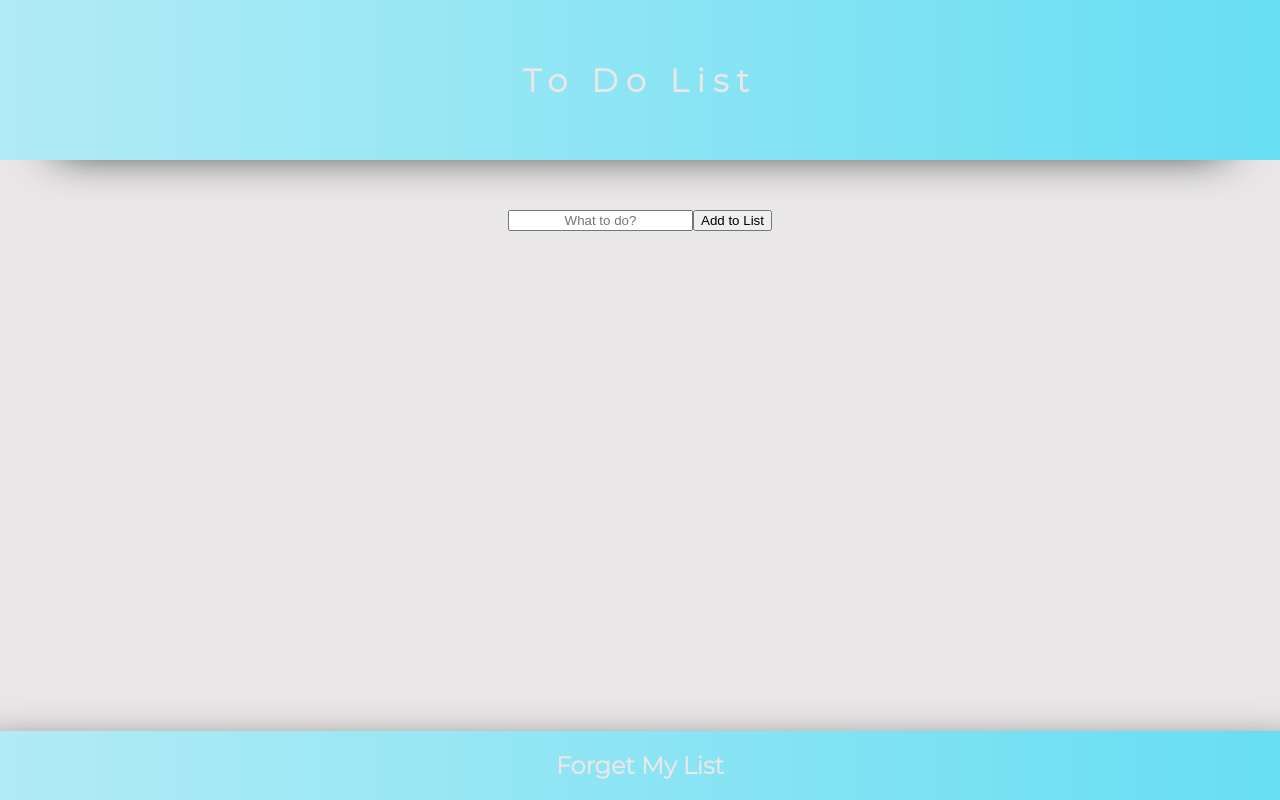
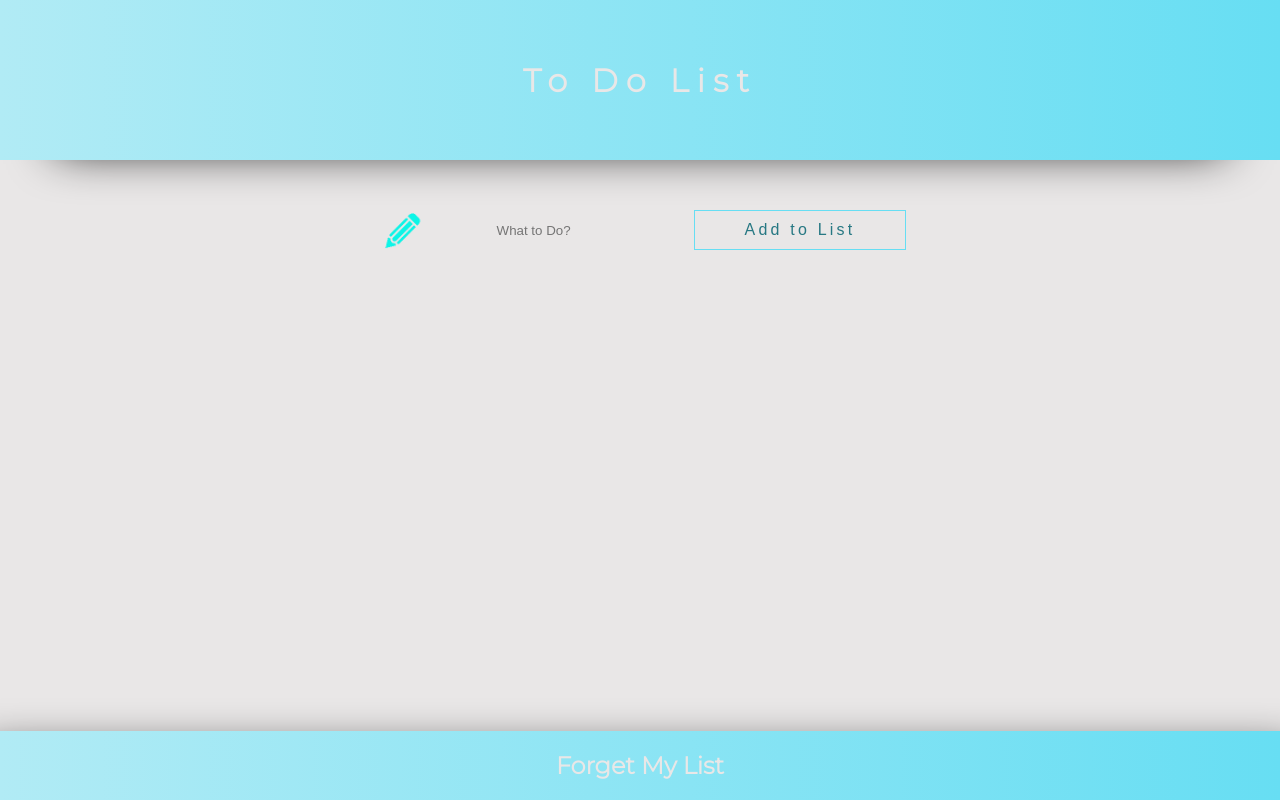
Before and after one commit to Mbarbotiko/new-to-do-list, a React (Create React App) app: page / in a window 1280 px wide. Built offline with nearby package versions, Linux system fonts and the light colour scheme.

Commit message:
adding button styling and input styling

```diff
--- a/src/components/SubmitButton.scss
+++ b/src/components/SubmitButton.scss
@@ -0,0 +1,14 @@
+@import './../VariableSetup.scss';//import shared colors/fonts/vars
+
+
+.SubmitButton{
+    background-color: transparent;
+    border: solid 1px $aqua;
+    color: $aquaText;
+    padding: 10px 50px;
+    text-align: center;
+    font-size: 1em;
+    letter-spacing: .2em;
+    height:100%
+
+}
--- a/src/components/ToDoInput.js
+++ b/src/components/ToDoInput.js
@@ -21,6 +21,7 @@ class ToDoInput extends Component {
 
 
     handleChange = (event) => {
+        //here also do not allow more than 100 characters and trigger alert
         this.setState({
             inputValue: event.target.value
         })
@@ -96,7 +97,7 @@ class ToDoInput extends Component {
                 <form>
                     <input
                         type='text'
-                        placeholder='What to do?'
+                        placeholder='What to Do?'
                         value={this.state.inputValue}
                         onChange={this.handleChange}
                     ></input>
--- a/src/components/ToDoList.scss
+++ b/src/components/ToDoList.scss
@@ -1,3 +1,4 @@
+@import './../VariableSetup.scss';//import shared colors/fonts/vars
 .List{
   // background-color:orange;
   width:50%;
@@ -8,5 +9,27 @@
 }
 
 .Input input{
-  text-align: center;
+   text-align: center;
+   width: 50%;
+   padding: 11px 0px;
+   color: $aquaText;
+   border: none;
+   background-color:$offWhite;
+   background-image: url('pencil.gif');
+   background-position: 5px 0px;
+   background-repeat: no-repeat;
+   background-size: contain;;
 }
+
+.Input input:focus{
+  outline: none;
+}
+//not sure if keep submit button border, or have border around entire form and remove submit button border
+form{
+ // border: solid 1px $aqua;
+}
+
+form .SubmitButton{
+//  border: none;
+
+}
```
Also changed, not shown: src/components/pencil.gif (added).
